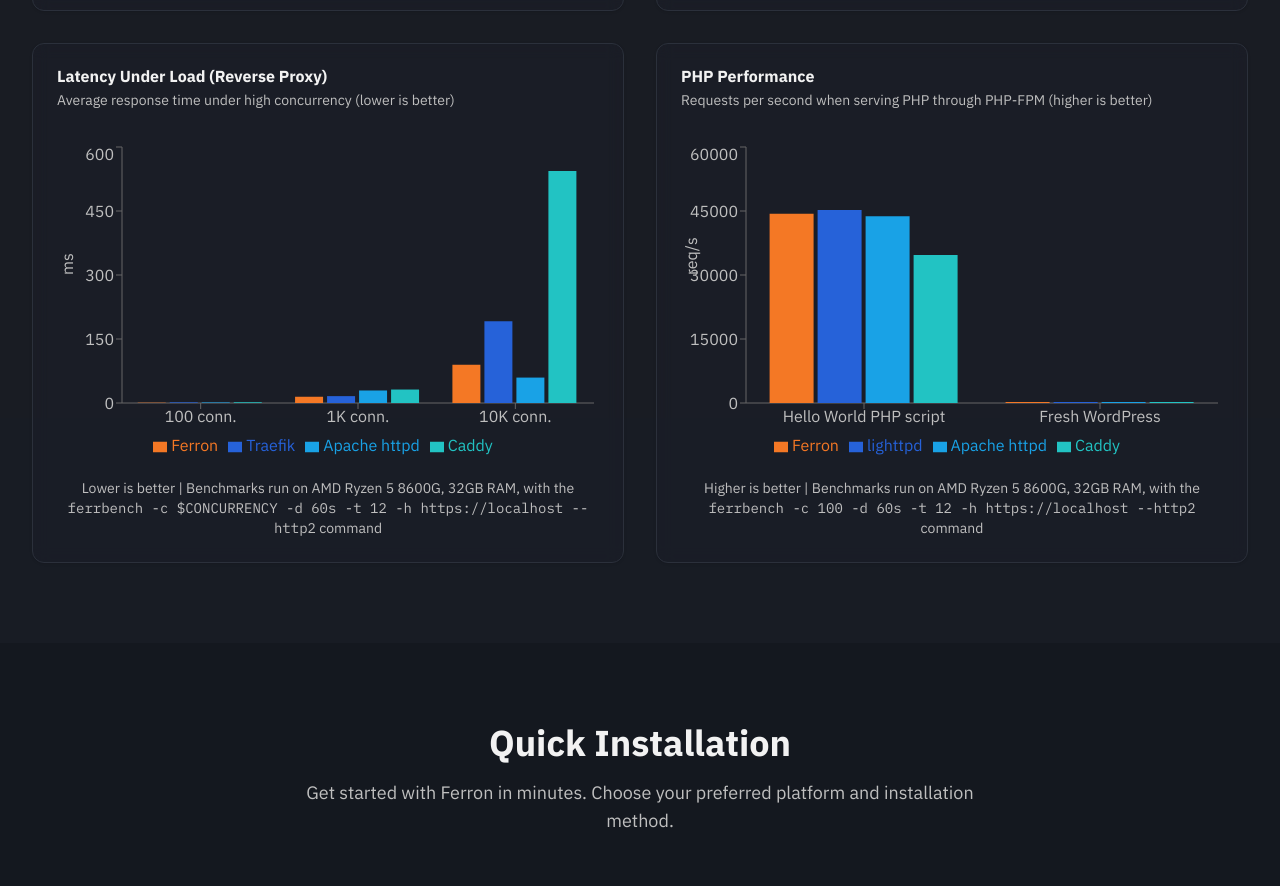
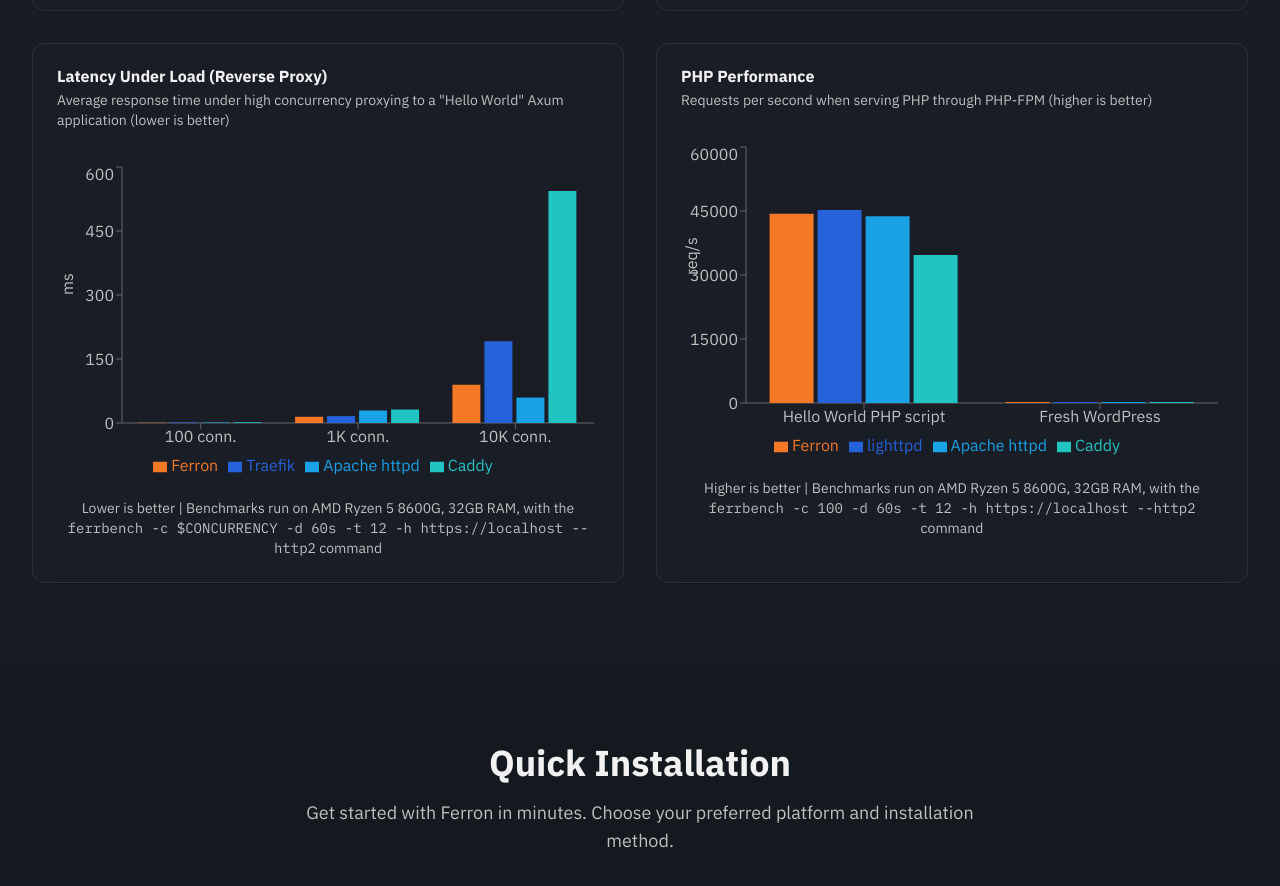
Before and after one commit to ferronweb/ferron, an Astro site in the folder website/: page / in a window 1280 px wide. Shown: the part 2377-3263 px from the top of the page. Built offline with nearby package versions, Linux system fonts and the light colour scheme; Astro itself is replaced by a stand-in of ours.

Commit message:
chore: clarify one of the performance benchmark charts

```diff
--- a/website/src/components/Benchmarks.astro
+++ b/website/src/components/Benchmarks.astro
@@ -68,7 +68,7 @@ import Benchmark from "./Benchmark";
       />
       <Benchmark
         title="Latency Under Load (Reverse Proxy)"
-        description="Average response time under high concurrency (lower is better)"
+        description={'Average response time under high concurrency proxying to a "Hello World" Axum application (lower is better)'}
         data={[
           {
             name: "100 conn.",
```
